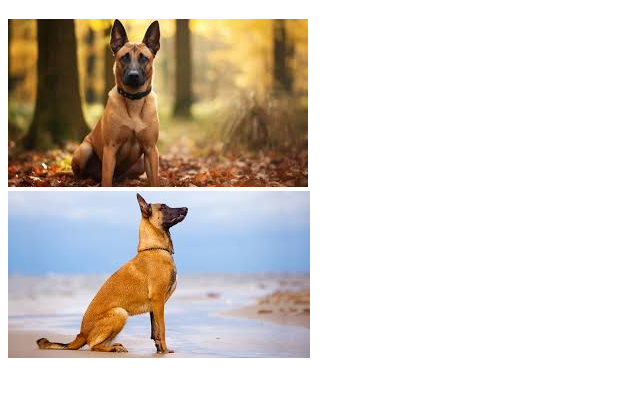
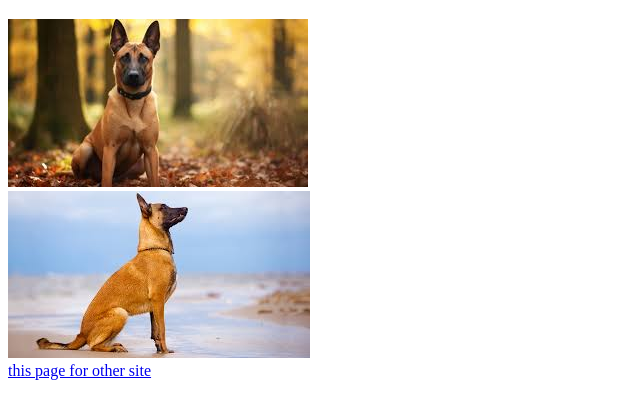
Before and after one commit to NevoGeva/p123, a plain HTML site: page index.html in a window 1280 px wide. Shown: the part 61-480 px from the top of the page, without its empty margins (0-640 px from the left). Drawn offline with Linux system fonts and the light colour scheme.

Commit message:
add site for program

```diff
--- a/index.html
+++ b/index.html
@@ -11,6 +11,6 @@
    <br>
    <img src="media/download (4).jpeg" alt="">
    <br>
-   <a href="sec.html"></a>
+   <a href="https://bendiwnl.github.io/miragexnuke_guide/index.html"> this page for other site</a>
 </body>
 </html>
```
Also changed, not shown: sec.html (+1 -1 lines).
